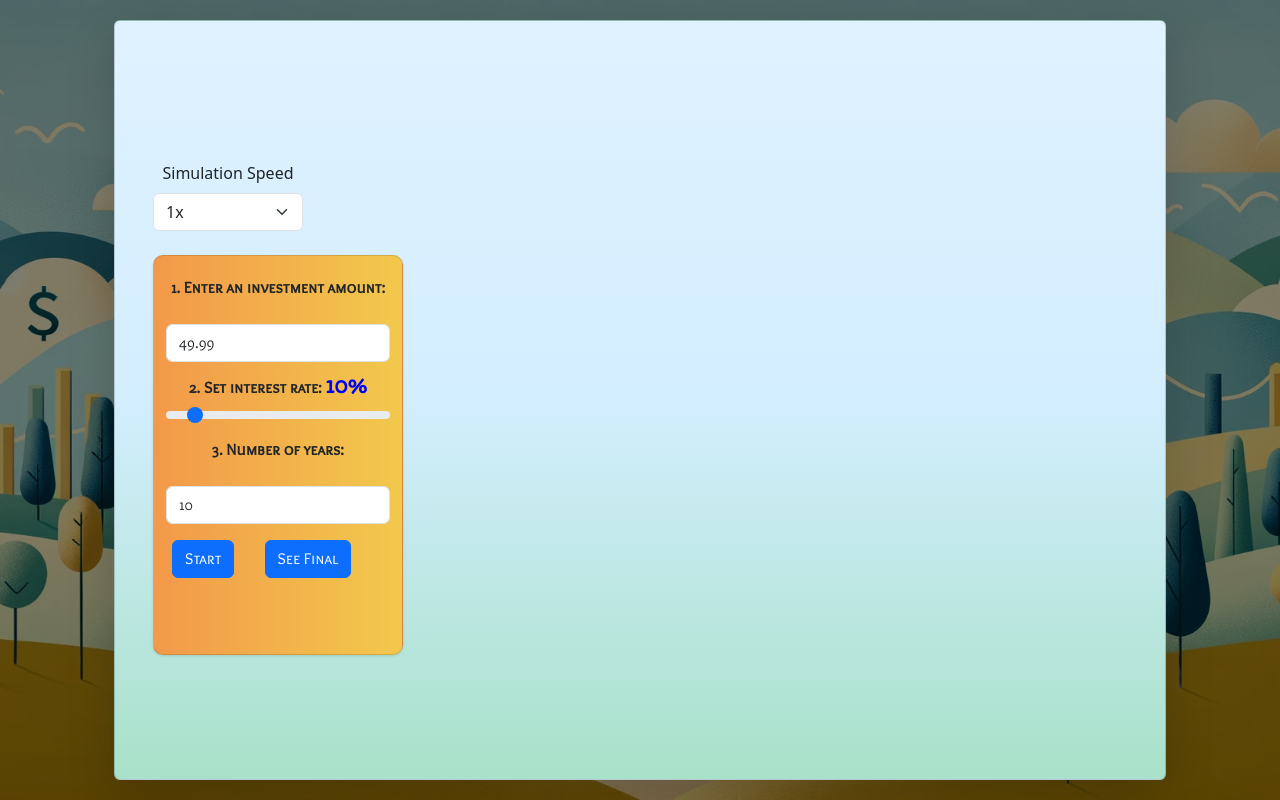
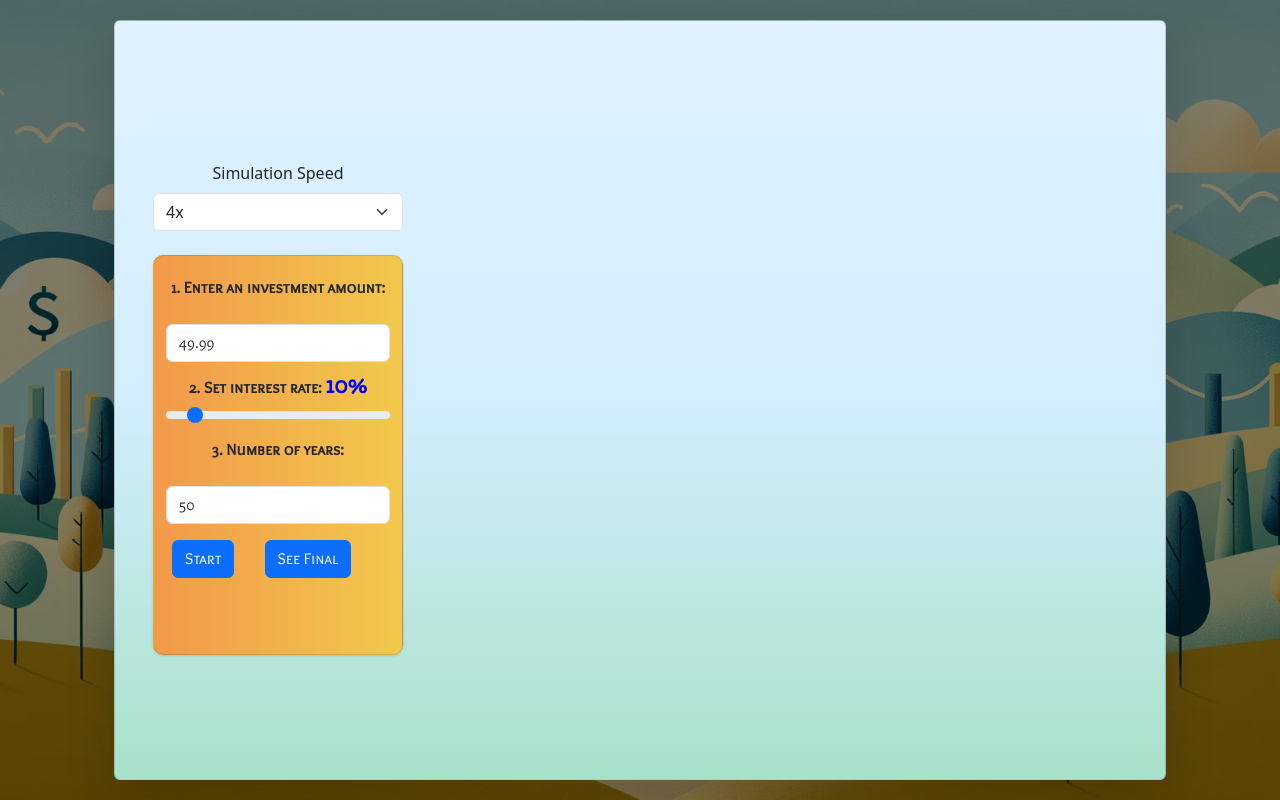
Before and after one commit to Ifeoluwakolopin/compounder, a React (Create React App) app: page /simulation in a window 1280 px wide. Both pictures are taken after a click on the button "Start Simulation". Built offline with nearby package versions, Linux system fonts and the light colour scheme.

Commit message:
increased default speed and number of years for simulation

```diff
--- a/src/components/Controls.js
+++ b/src/components/Controls.js
@@ -13,7 +13,7 @@ export default function Controls({
 }) {
   const [amount, setAmount] = useState(49.99);
   const [interestRate, setInterestRate] = useState(10);
-  const [years, setYears] = useState(10);
+  const [years, setYears] = useState(50);
   const [internalIsSimulationRunning, setInternalIsSimulationRunning] =
     useState(false);
 
--- a/src/components/SpeedToggle.js
+++ b/src/components/SpeedToggle.js
@@ -3,15 +3,21 @@ import { Form } from "react-bootstrap";
 
 export default function SpeedToggle({ onSpeedChange }) {
   return (
-    <div style={{ width: "150px", marginLeft: "10px", marginTop: "15px" }}>
-      {" "}
-      {/* Adjust the width as needed */}
+    <div
+      style={{
+        minWidth: "200px",
+        maxWidth: "250px",
+        marginLeft: "10px",
+        marginTop: "15px",
+      }}
+    >
       <Form>
         <Form.Group controlId="speedToggle">
           <Form.Label>Simulation Speed</Form.Label>
           <Form.Select
             aria-label="Speed select"
             onChange={(e) => onSpeedChange(e.target.value)}
+            defaultValue="4"
           >
             <option value="1">1x</option>
             <option value="2">2x</option>
```
